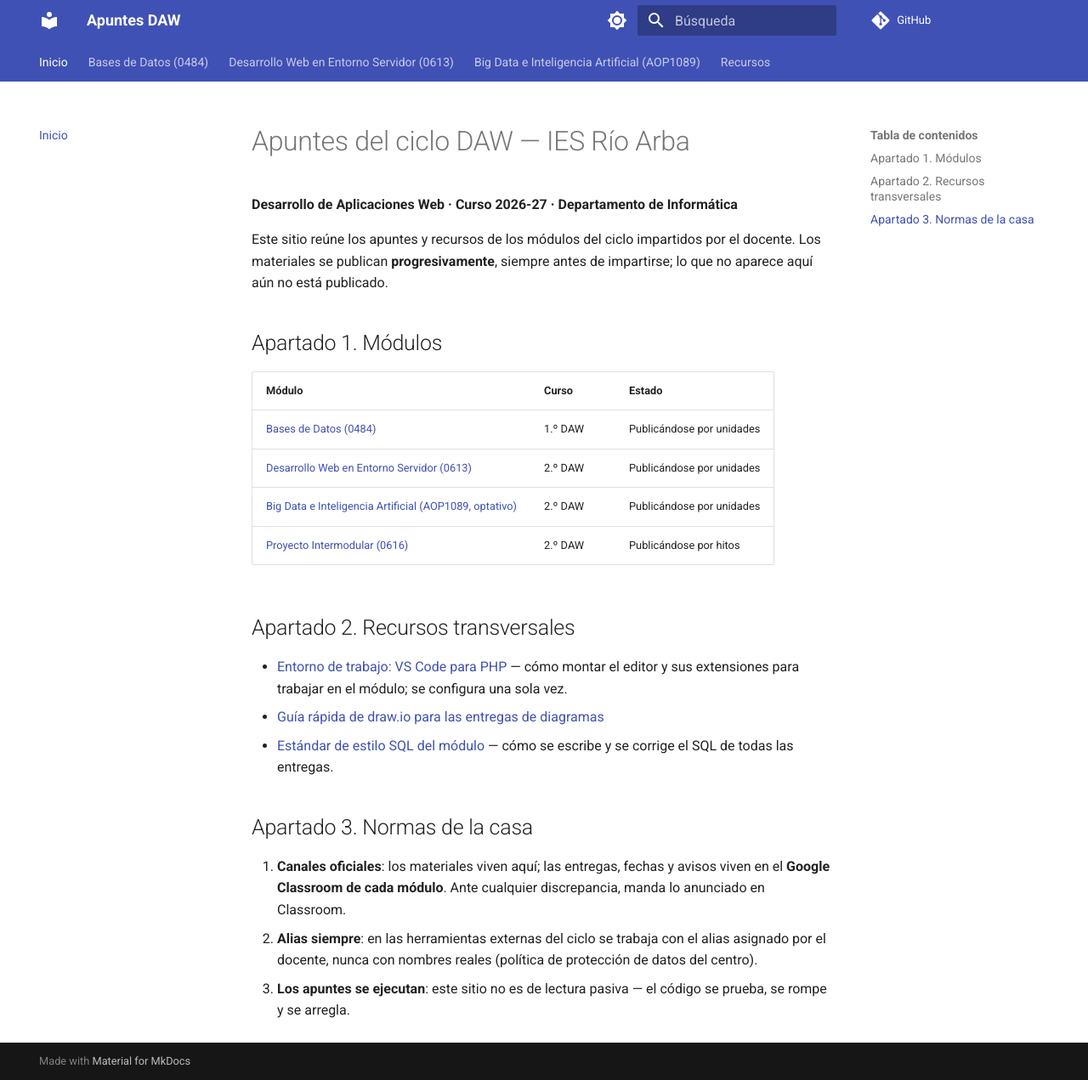
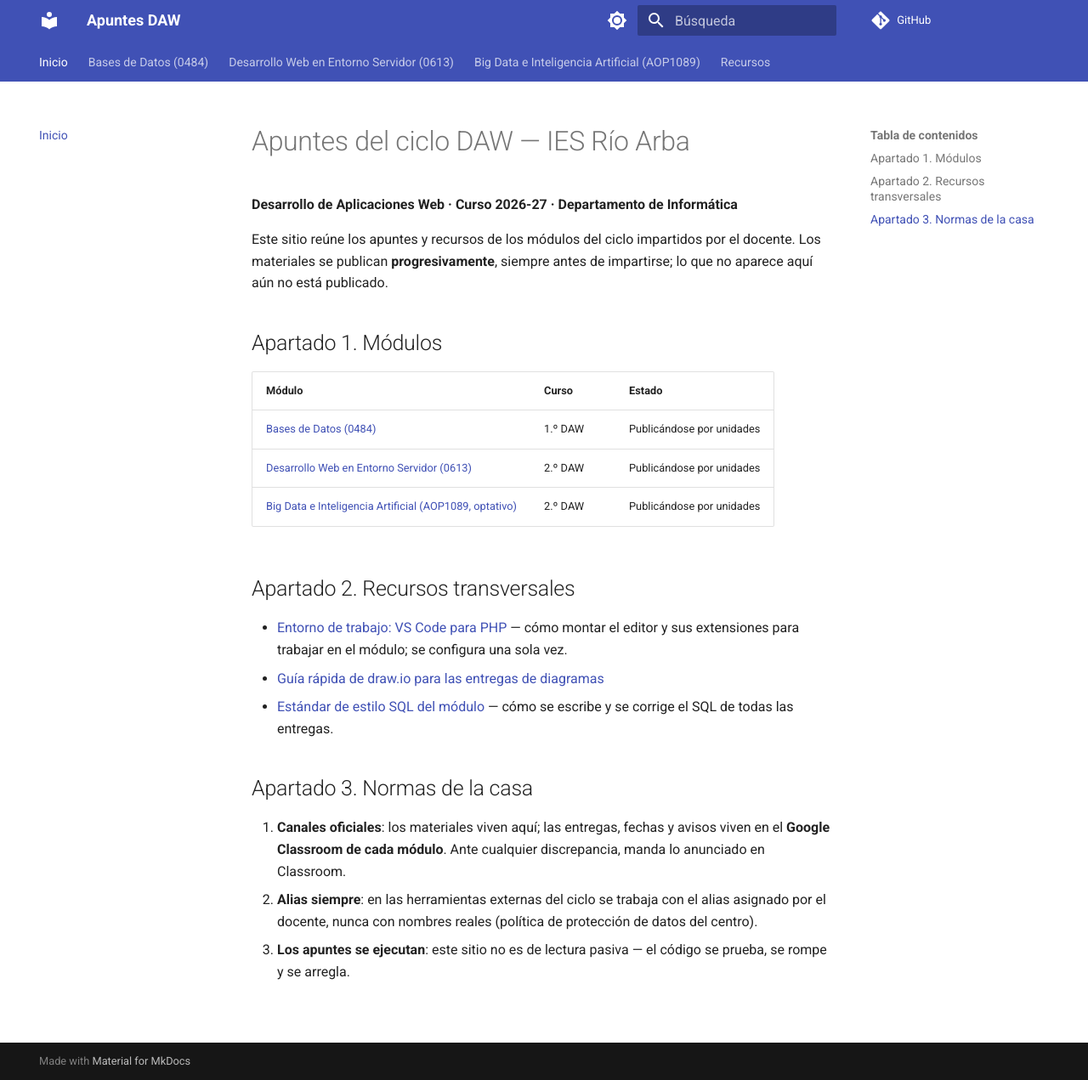
Before and after one commit to codigoRonin/apuntes-daw, an MkDocs documentation site: the page built from docs/index.md, in a window 1280 px wide and 1271 px high. Shown: the whole window at 85% size. Built offline with MkDocs 1.6.1 and Material for MkDocs 9.7.7, drawn with Linux system fonts in a browser that asks for light colours; comment, search, counter and statistics services are not loaded.

Commit message:
Fix Delete PI

```diff
--- a/docs/index.md
+++ b/docs/index.md
@@ -11,7 +11,7 @@ Este sitio reúne los apuntes y recursos de los módulos del ciclo impartidos po
 | [Bases de Datos (0484)](bases-de-datos/index.md) | 1.º DAW | Publicándose por unidades |
 | [Desarrollo Web en Entorno Servidor (0613)](desarrollo-web-en-entorno-servidor/index.md) | 2.º DAW | Publicándose por unidades |
 | [Big Data e Inteligencia Artificial (AOP1089, optativo)](big-data-e-inteligencia-artificial/index.md) | 2.º DAW | Publicándose por unidades |
-| [Proyecto Intermodular (0616)](proyecto-intermodular/index.md) | 2.º DAW | Publicándose por hitos |
+<!-- | [Proyecto Intermodular (0616)](proyecto-intermodular/index.md) | 2.º DAW | Publicándose por hitos | -->
 
 ## Apartado 2. Recursos transversales
 
```
